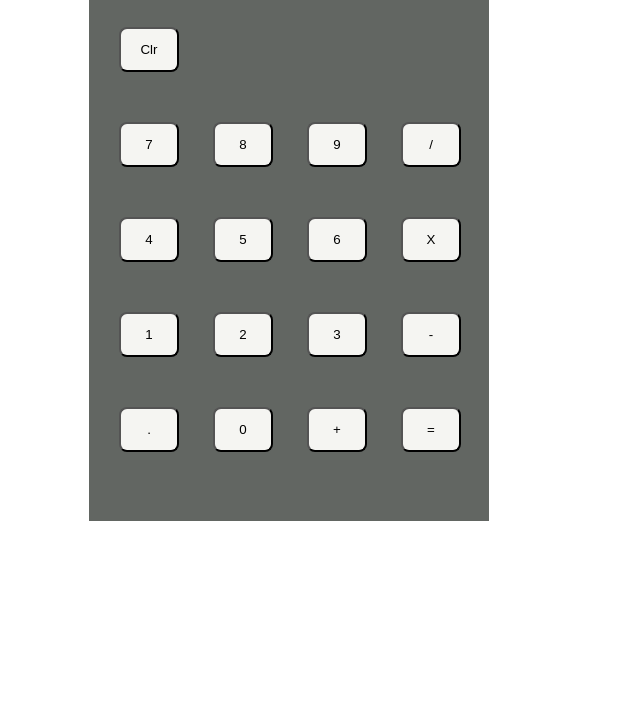
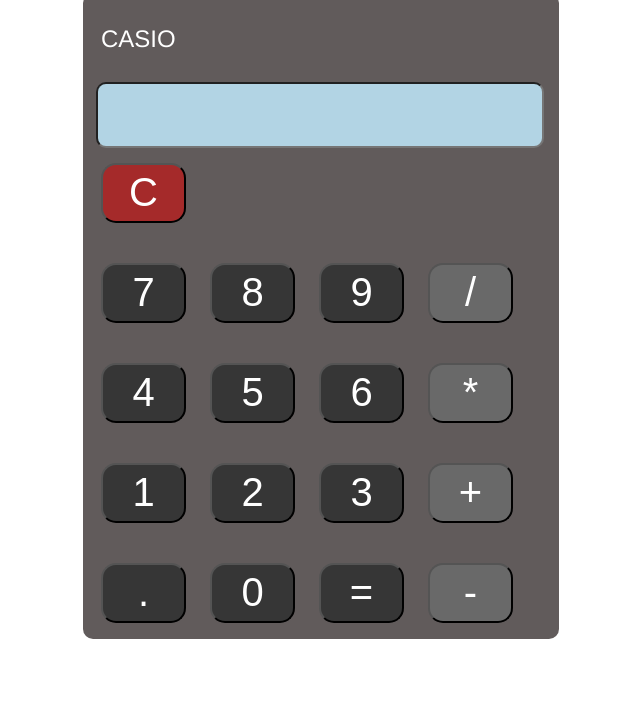
Before and after one commit to RanaVH/calculator-Project, a plain HTML site: page calculator/index.html in a window 1280 px wide. Shown: the part 87-800 px from the top of the page, without its empty margins (319-959 px from the left). Drawn offline with Linux system fonts and the light colour scheme.

Commit message:
commited changes

```diff
--- a/calculator/index.html
+++ b/calculator/index.html
@@ -4,44 +4,48 @@
 <head>
     <meta charset="UTF-8">
     <meta name="viewport" content="width= initial-scale=1.0">
-    <title>Document</title>
+    <title>Calculator</title>
     <link rel="stylesheet" href="style.css">
 
 <body>
+    <h1>CALCULATOR</h1>
     <div class="container">
+
         <div class="calc">
+            <p>CASIO</p>
             <div class="output">
-                <input type="text" id="input">
+                <input type="text" id="screen">
+
             </div>
 
             <div class="buttons">
-                <button onclick="clearDisplay()" class="btn">Clr</button>
+<button style="background-color: brown;" onclick="clearDisplay()" class="btn">C</button>
             </div>
             <div class="row">
 
-                <button onclick="buttonclick(7)" class="btn">7</button>
+                <button  onclick="buttonclick(7)" class="btn">7</button>
                 <button onclick="buttonclick(8)" class="btn">8</button>
                 <button onclick="buttonclick(9)" class="btn">9</button>
-                <button onclick="buttonclick('/')" class="btn">/</button>
+                <button style="background-color: dimgray;" onclick=buttonclick('/')" class="btn">/</button>
 
             </div>
             <div class="row">
                 <button onclick="buttonclick(4)" class="btn">4</button>
                 <button onclick="buttonclick(5)" class="btn">5</button>
                 <button onclick="buttonclick(6)" class="btn">6</button>
-                <button onclick="buttonclick('*')" class="btn">X</button>
+                <button style="background-color: dimgray;"  onclick="buttonclick('*')" class="btn">*</button>
             </div>
             <div class="row">
                 <button onclick="buttonclick(1)" class="btn">1</button>
                 <button onclick="buttonclick(2)" class="btn">2</button>
                 <button onclick="buttonclick(3)" class="btn">3</button>
-                <button onclick="buttonclick('-')" class="btn">-</button>
+                <button style="background-color: dimgray;" onclick="buttonclick('+')" class="btn">+</button>
             </div>
             <div class="row">
                 <button onclick="buttonclick('.')" class="btn">.</button>
                 <button onclick="buttonclick(0)" class="btn">0</button>
-                <button onclick="buttonclick('+')" class="btn">+</button>
                 <button onclick="equalClick()" class="btn">=</button>
+                <button style="background-color: dimgray;" onclick="buttonClick('-')" class="btn">-</button>
             </div>
         </div>
     </div>
--- a/calculator/script.js
+++ b/calculator/script.js
@@ -1,13 +1,13 @@
 function buttonclick(val)
 {
-    document.getElementById("input").value=document.getElementById("input").value+val;
+    document.getElementById("screen").value=document.getElementById("screen").value+val;
 
 }
 function clearDisplay() {
-    document.getElementById("input").value=""
+    document.getElementById("screen").value=""
 }
 function equalClick(){
-    var text=document.getElementById("input").value
+    var text=document.getElementById("screen").value
     var result=eval(text)
-    document.getElementById('input').value=result
+    document.getElementById('screen').value=result
 }
--- a/calculator/style.css
+++ b/calculator/style.css
@@ -1,28 +1,41 @@
+h1{
+    text-align: center;
+
+}
+
 .calc{
-    width: 400px;
-    height: 600px;
-    background: rgba(0, 7, 1, 0.616);
-    margin-left: 400px;
+    width: 460px;
+    height: 630px;
+    background:rgb(97 91 91);
+    border-radius: 10px;
+    padding:8px;
+    margin: auto;
 }
- #input{
-    width: 80%;
-    height: 40px;
-    margin-left: 36px;
-    margin-top: 30px;
+P{
+    margin-left: 10px;
+    color: white;
+    font-size: 1.5rem;
+    font-family: 'Franklin Gothic Medium', 'Arial Narrow', Arial, sans-serif;
+}
+ #screen{
+    width: 440px;
+    height: 60px;
+    margin: 5px;
     pointer-events: none;
-    background-color: rgb(145, 150, 144);
-    font-size:x-large;
-    color: seashell;
-    border-style: inset;
+    background-color: rgb(178, 212, 228);
+    font-size:4rem;
+    text-align:right;
+    border-radius:10px;
 }
 .btn{
 
-    width: 60px;
-    height:45px;
-    margin-left: 30px;
-    margin-top: 30px;
-    background: rgb(245, 245, 242);
-    border-radius: 8px;
+    width: 85px;
+    height:60px;
+    background-color: rgb(54, 54, 54);
+    color: white;
+    border-radius: 15px;
+    font-size:2.5rem;
+    margin:10px;
 
 }
 .row{
@@ -30,3 +43,8 @@
     margin-top: 20px;
 
 }
+
+.btn:hover{
+    background-color: rgb(24, 8, 61);
+    transform: 0.7s;
+}
```
